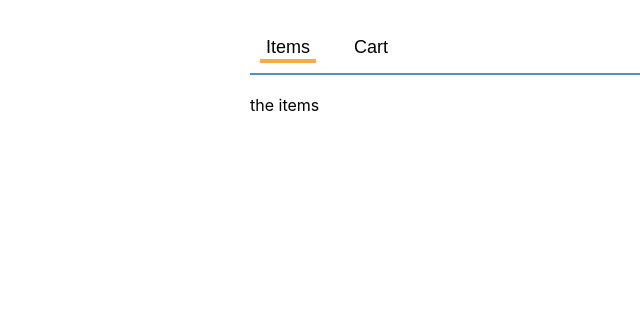
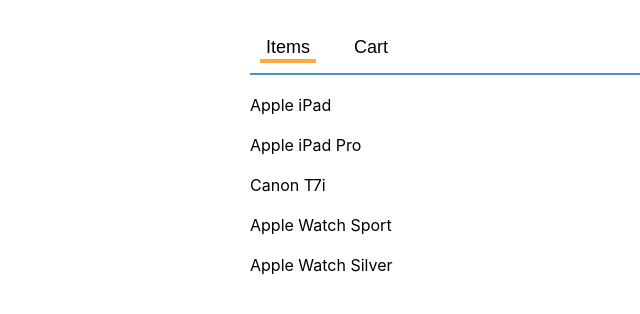
Before and after one commit to DogukanErmis/pure-react-exercices, a React (Create React App) app in the folder shopper/: page / in a window 1280 px wide. Shown: the top 314 px of the page, without its empty margins (10-650 px from the left). Built offline with nearby package versions, Linux system fonts and the light colour scheme.

Commit message:
import itemPage

```diff
--- a/shopper/src/App.js
+++ b/shopper/src/App.js
@@ -1,6 +1,8 @@
 import React, { useState } from 'react';
 import Nav from './Nav';
 import './App.css';
+import ItemPage from './ItemPage';
+import { items } from './static-data';
 
 const App = () => {
   const [activeTab, setActiveTab] = useState('items');
@@ -19,7 +21,7 @@
   switch (tab) {
     default:
     case 'items':
-      return <span>the items</span>;
+      return <ItemPage items={items} />;
     case 'cart':
       return <span>the cart</span>;
   }
```
